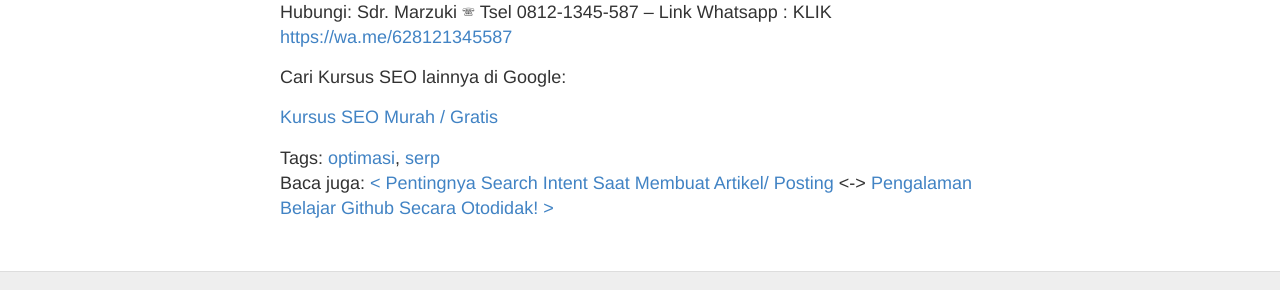
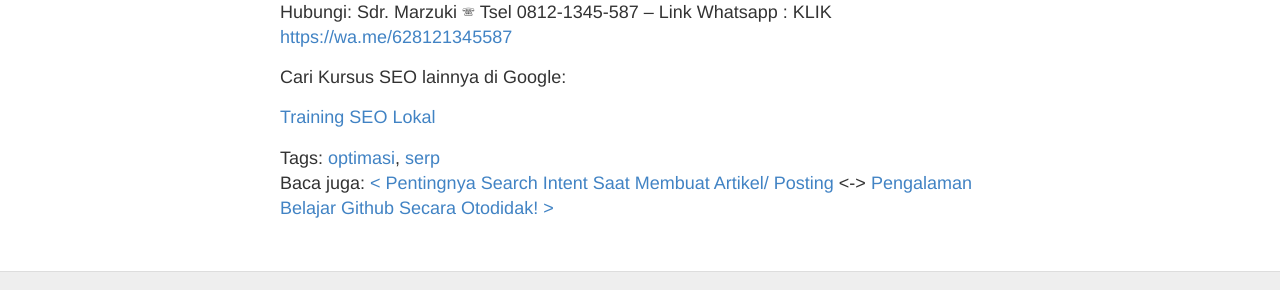
Before and after one commit to utaramas/pageone, a Jekyll site: the page built from _posts/2023-1-9-Berpengalaman-Training-SEO-Jakarta-Optimasi-Website-Anda-Muncul-di-Google.md, in a window 1280 px wide. Shown: the part 1560-1850 px from the top of the page. Built offline with Jekyll 4.4.1, drawn with Linux system fonts in a browser that asks for light colours; comment, search, counter and statistics services are not loaded.

Commit message:
Update 2023-1-9-Berpengalaman-Training-SEO-Jakarta-Optimasi-Website-Anda-Muncul-di-Google.md

```diff
--- a/_posts/2023-1-9-Berpengalaman-Training-SEO-Jakarta-Optimasi-Website-Anda-Muncul-di-Google.md
+++ b/_posts/2023-1-9-Berpengalaman-Training-SEO-Jakarta-Optimasi-Website-Anda-Muncul-di-Google.md
@@ -46,4 +46,4 @@ Link Whatsapp : KLIK <a href="https://wa.me/628121345587" rel="nofollow" target=
 
 Cari Kursus SEO lainnya di Google:
 
-<a href="https://www.google.co.id/search?q=kursus+seo+murah+gratis" target="_blank">Kursus SEO Murah / Gratis</a>
+<a href="https://www.google.com/search?q=training+seo+lokal" target="_blank">Training SEO Lokal</a>
```
